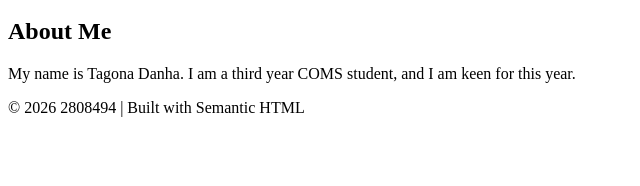
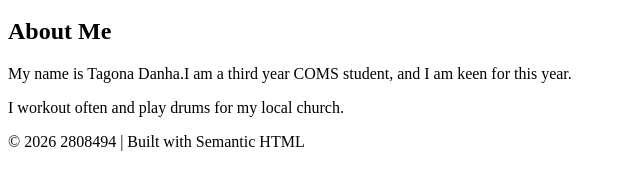
Before and after one commit to TG-dev05/2808494-portfolio, a plain HTML site: page index.html in a window 1280 px wide. Shown: the part 136-322 px from the top of the page, without its empty margins (0-640 px from the left). Drawn offline with Linux system fonts and the light colour scheme.

Commit message:
I added some information about what I do in my spare time.

```diff
--- a/index.html
+++ b/index.html
@@ -19,8 +19,8 @@
     <main>
       <section>
         <h2>About Me</h2>
-        <p>My name is Tagona Danha.
-        I am a third year COMS student, and I am keen for this year.</p>
+        <p>My name is Tagona Danha.I am a third year COMS student, and I am keen for this year.</p>
+        <p>I workout often and play drums for my local church.</p>
       </section>
     </main>
     <footer>
```
